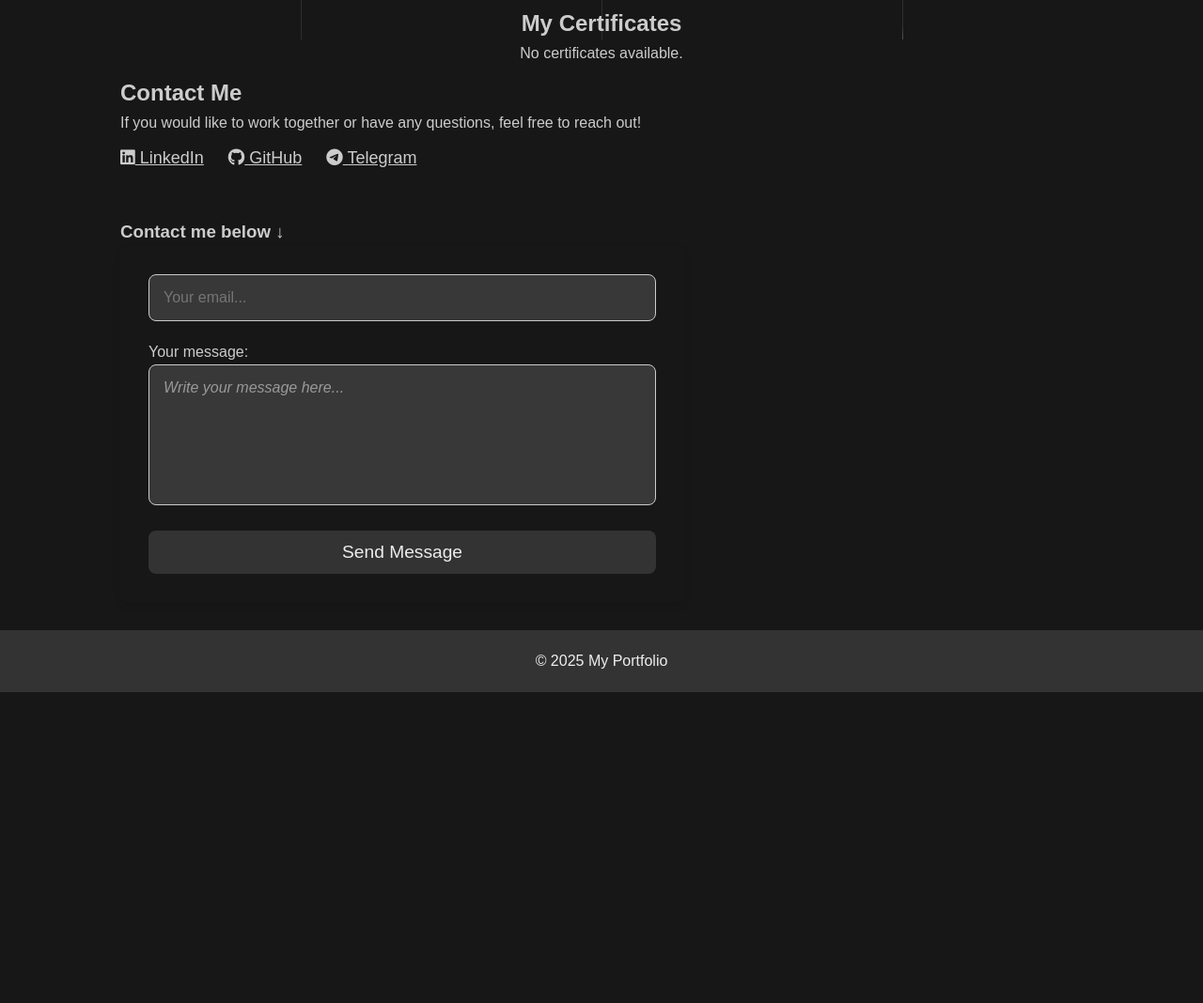
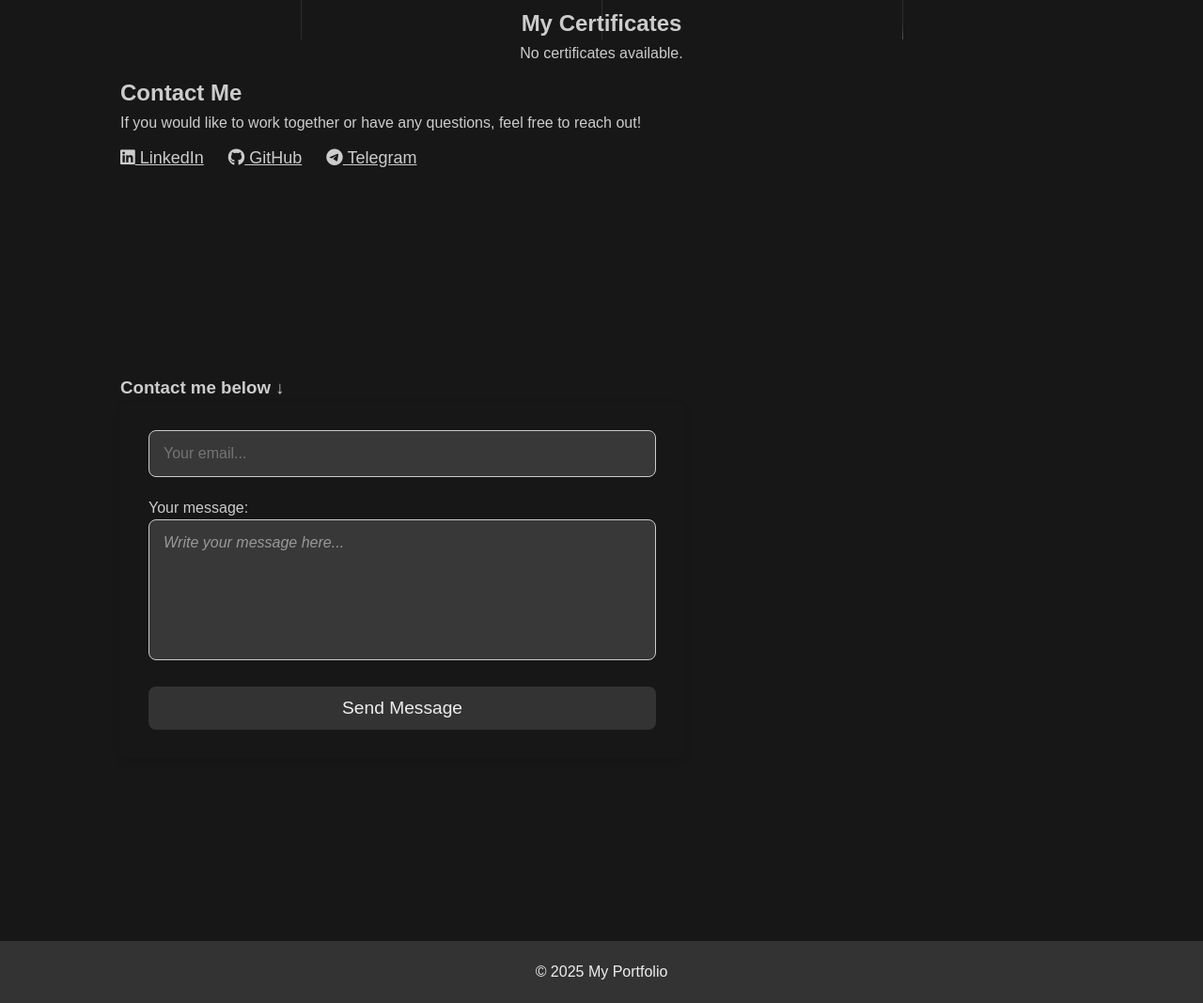
Before and after one commit to K4shalot/MyPortfolio, a Django app: page / in a window 1280 px wide. Shown: the part 758-1826 px from the top of the page at 94% size. Before the commit the page ends 1495 px from the top, so only its background shows below. Run offline with Django 5.2, Linux system fonts and the light colour scheme; data that the repository does not hold is empty.

Commit message:
center div v2.1.2

```diff
--- a/myportfolio/myapp/static/myapp/style.css
+++ b/myportfolio/myapp/static/myapp/style.css
@@ -343,18 +343,19 @@ footer {
 
 #message-and-certificates {
     display: flex;
-    flex-direction: row;
+    flex-direction: column;
     justify-content: center;
     align-items: center;
     gap: 20px;
-    flex-wrap: wrap;
     width: 100%;
     padding: 30px 0;
+    min-height: 100vh;
+    box-sizing: border-box;
 }
 
 .message-form {
-    flex: 1 1 100%;
     max-width: 600px;
+    width: 100%;
 }
 
 
```
